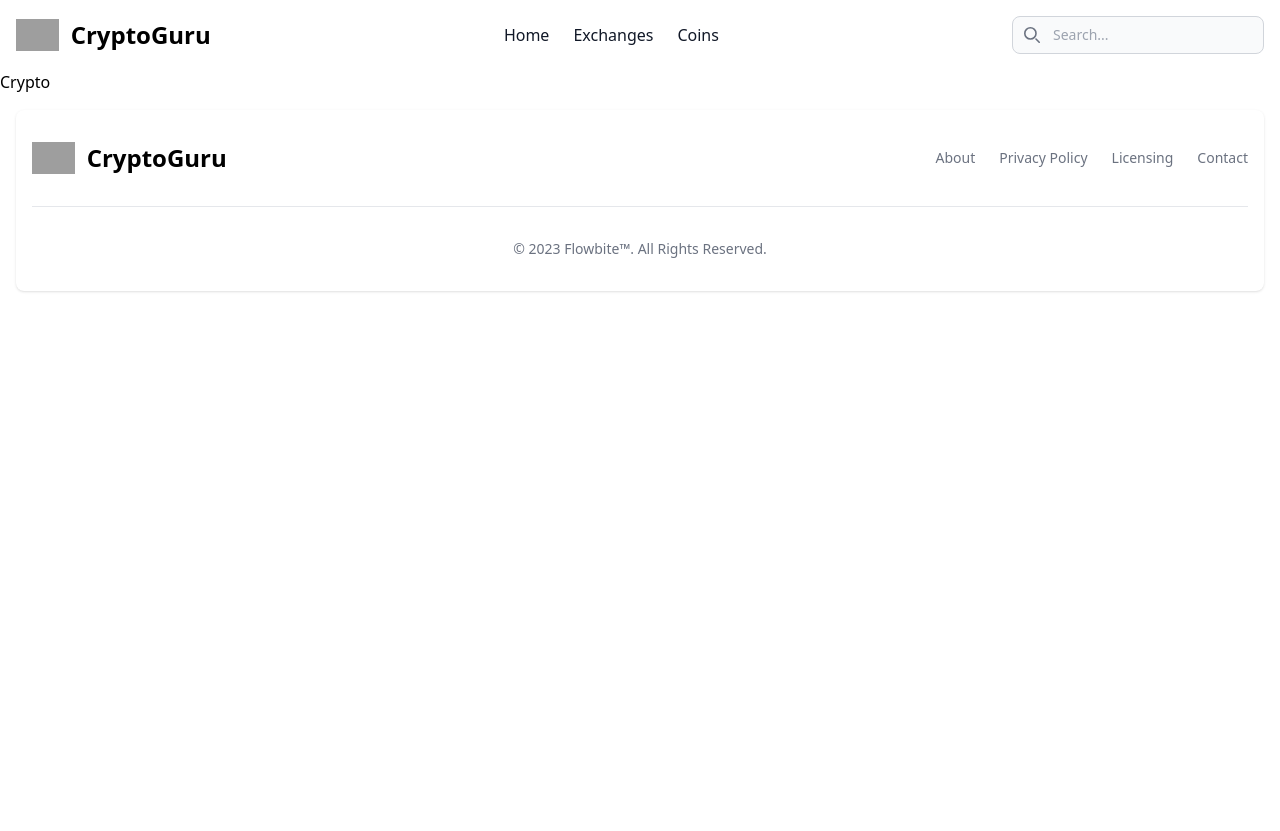
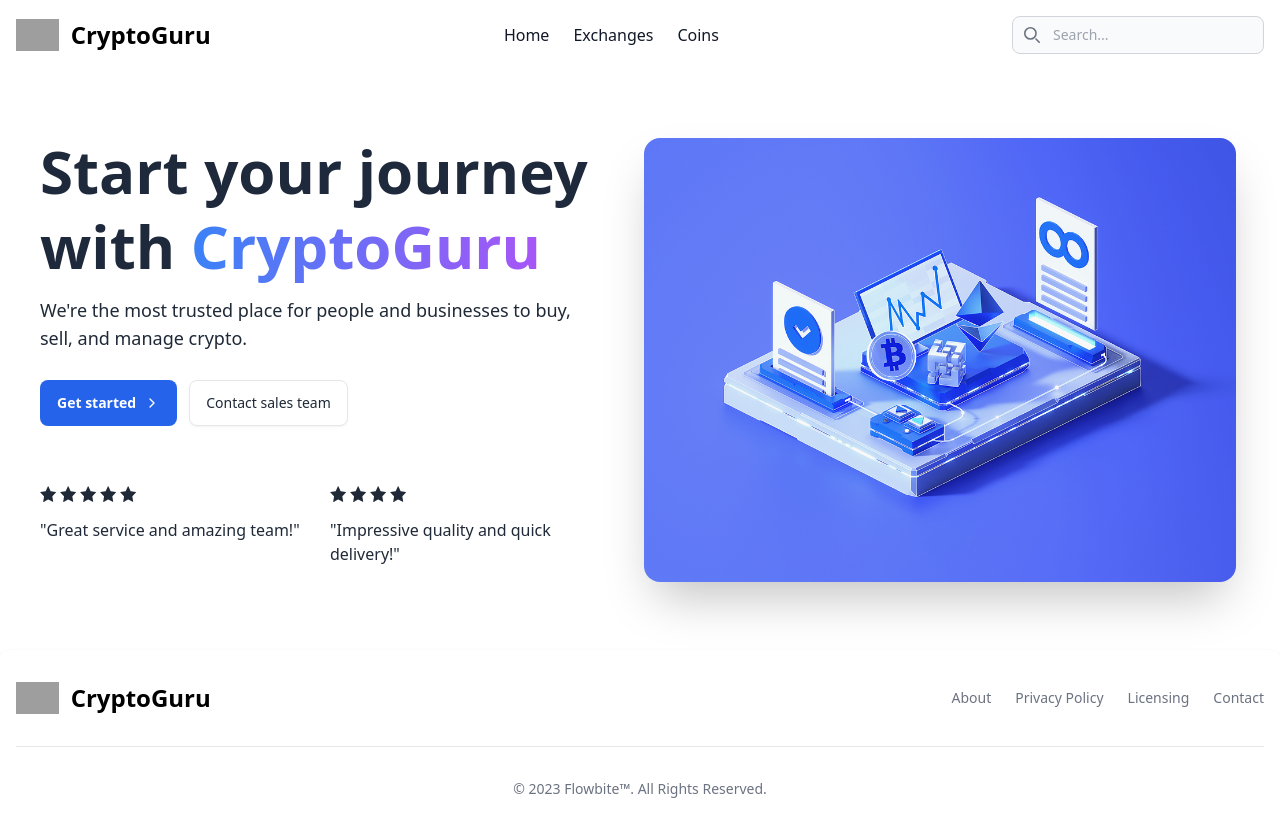
Before and after one commit to Rohitk131/Crypto-Guru, a React (Create React App) app: page / in a window 1280 px wide. Before the commit the page ends 800 px from the top, so only its background shows below. Built offline with nearby package versions, Linux system fonts and the light colour scheme; grey boxes are pictures that could not be loaded.

Commit message:
Added homepage

```diff
--- a/src/components/CoinCard.jsx
+++ b/src/components/CoinCard.jsx
@@ -3,15 +3,15 @@ import { Link } from "react-router-dom";
 
 const CoinCard = ({ id, name, img, symbol, price, currencySymbol = "₹" }) => (
   <Link to={`/coin/${id}`}>
-    <div className="w-52 shadow-lg p-8 flex flex-col items-center justify-center rounded-2xl transition-all duration-300 m-4 transform hover:scale-110">
+    <div className="w-52 shadow-xl hover:shadow-2xl p-8 flex flex-col items-center justify-center rounded-2xl transition-all duration-300 m-4 transform hover:scale-110">
       <img
         src={img}
         className="w-14 h-14 object-contain"
         alt={"Exchange"}
       />
-      <h2 className="text-md truncate font-semibold">{symbol}</h2>
+      <h2 className="text-md truncate font-normal">{symbol}</h2>
       <p className="text-center truncate font-semibold text-lg">{name}</p>
-      <p className="truncate">{price ? `${currencySymbol}${price}` : "NA"}</p>
+      <p className="truncate font-bold text-green-500">{price ? `${currencySymbol}${price}` : "NA"}</p>
     </div>
   </Link>
 );
--- a/src/components/Footer.jsx
+++ b/src/components/Footer.jsx
@@ -2,8 +2,8 @@ import React from 'react';
 
 const Footer = () => {
   return (
-    <footer className="bg-white rounded-lg shadow dark:bg-gray-900 m-4">
-      <div className="w-full max-w-screen-xl mx-auto p-4 md:py-8">
+    <footer className="bg-white rounded-t-lg shadow dark:bg-gray-900 ">
+      <div className="w-full max-w-screen-xl mx-auto p-4 md:py-8 mt-16">
         <div className="sm:flex sm:items-center sm:justify-between">
           <a href="https://flowbite.com/" className="flex items-center mb-4 sm:mb-0 space-x-3 rtl:space-x-reverse">
             <img src="https://flowbite.com/docs/images/logo.svg" className="h-8" alt="Flowbite Logo" />
--- a/src/components/Header.jsx
+++ b/src/components/Header.jsx
@@ -3,7 +3,7 @@ import { Link } from 'react-router-dom';
 
 const Header = () => {
   return (
-    <nav className="bg-white border-gray-200 dark:bg-gray-900">
+    <nav className="bg-white border-gray-200 dark:bg-gray-900 rounded-b-lg">
       <div className="max-w-screen-xl flex flex-wrap items-center justify-between mx-auto p-4">
         <Link to="https://flowbite.com/" className="flex items-center space-x-3 rtl:space-x-reverse">
           <img src="https://flowbite.com/docs/images/logo.svg" className="h-8" alt="Flowbite Logo" />
--- a/src/components/Home.jsx
+++ b/src/components/Home.jsx
@@ -1,13 +1,124 @@
+import React from "react";
 
-import React from "react";
-const Home = () => {
-  return(
+const HeroSection = () => {
+  return (
+    <div className="max-w-[85rem] mx-auto px-4 sm:px-4 mt-16 lg:px-10">
+      <div className="grid md:grid-cols-2 gap-4 md:gap-8 xl:gap-20 md:items-center">
+        <div>
+          <h1 className="block text-3xl font-bold text-slate-800 sm:text-4xl lg:text-6xl lg:leading-tight ">
+            Start your journey with{" "}
+            <span className="text-blue-600 bg-clip-text text-transparent bg-gradient-to-r from-blue-500 to-purple-500">
+              CryptoGuru
+            </span>
+          </h1>
+          <p className="mt-3 text-lg text-gray-800 dark:text-gray-400">
+            We're the most trusted place for people and businesses to buy, sell,
+            and manage crypto.
+          </p>
 
-      <>
-      <h1>Crypto</h1>
-      </>
+          {/* Buttons */}
+          <div className="mt-7 grid gap-3 w-full sm:inline-flex">
+            <a
+              href="#"
+              className="py-3 px-4 inline-flex justify-center items-center gap-x-2 text-sm font-semibold rounded-lg border border-transparent bg-blue-600 text-white hover:bg-blue-700 disabled:opacity-50 disabled:pointer-events-none dark:focus:outline-none dark:focus:ring-1 dark:focus:ring-gray-600"
+            >
+              Get started
+              <svg
+                className="flex-shrink-0 w-4 h-4"
+                xmlns="http://www.w3.org/2000/svg"
+                width="24"
+                height="24"
+                viewBox="0 0 24 24"
+                fill="none"
+                stroke="currentColor"
+                strokeWidth="2"
+                strokeLinecap="round"
+                strokeLinejoin="round"
+              >
+                <path d="m9 18 6-6-6-6" />
+              </svg>
+            </a>
+            <a
+              href="#"
+              className="py-3 px-4 inline-flex justify-center items-center gap-x-2 text-sm font-medium rounded-lg border border-gray-200 bg-white text-gray-800 shadow-sm hover:bg-gray-50 disabled:opacity-50 disabled:pointer-events-none dark:bg-slate-900 dark:border-gray-700 dark:text-white dark:hover:bg-gray-800 dark:focus:outline-none dark:focus:ring-1 dark:focus:ring-gray-600"
+            >
+              Contact sales team
+            </a>
+          </div>
+          {/* End Buttons */}
 
+          {/* Review */}
+          <div className="mt-6 lg:mt-10 grid grid-cols-2 gap-x-5">
+            {/* Review */}
+            <div className="py-5">
+              <div className="flex space-x-1">
+                {[1, 2, 3, 4, 5].map((index) => (
+                  <svg
+                    key={index}
+                    className="h-4 w-4 text-gray-800 dark:text-gray-200"
+                    width="51"
+                    height="51"
+                    viewBox="0 0 51 51"
+                    fill="none"
+                    xmlns="http://www.w3.org/2000/svg"
+                  >
+                    <path
+                      d="M27.0352 1.6307L33.9181 16.3633C34.2173 16.6768 34.5166 16.9903 34.8158 16.9903L50.0779 19.1845C50.9757 19.1845 51.275 20.4383 50.6764 21.0652L39.604 32.3498C39.3047 32.6632 39.3047 32.9767 39.3047 33.2901L41.998 49.2766C42.2973 50.217 41.1002 50.8439 40.5017 50.5304L26.4367 43.3208C26.1375 43.3208 25.8382 43.3208 25.539 43.3208L11.7732 50.8439C10.8754 51.1573 9.97763 50.5304 10.2769 49.59L12.9702 33.6036C12.9702 33.2901 12.9702 32.9767 12.671 32.6632L1.29923 21.0652C0.700724 20.4383 0.999978 19.1845 1.89776 19.1845L17.1598 16.9903C17.459 16.9903 17.7583 16.9903 18.0575 16.9903L24.9404 1.6307C25.539 0.69031 26.4367 0.69031 27.0352 1.6307Z"
+                      fill="currentColor"
+                    />
+                  </svg>
+                ))}
+              </div>
+              <p className="mt-4 text-gray-800 dark:text-gray-200">
+                "Great service and amazing team!"
+              </p>
+            </div>
+            {/* End Review */}
+
+            {/* Review */}
+            <div className="py-5">
+              <div className="flex space-x-1">
+                {[1, 2, 3, 4].map((index) => (
+                  <svg
+                    key={index}
+                    className="h-4 w-4 text-gray-800 dark:text-gray-200"
+                    width="51"
+                    height="51"
+                    viewBox="0 0 51 51"
+                    fill="none"
+                    xmlns="http://www.w3.org/2000/svg"
+                  >
+                    <path
+                      d="M27.0352 1.6307L33.9181 16.3633C34.2173 16.6768 34.5166 16.9903 34.8158 16.9903L50.0779 19.1845C50.9757 19.1845 51.275 20.4383 50.6764 21.0652L39.604 32.3498C39.3047 32.6632 39.3047 32.9767 39.3047 33.2901L41.998 49.2766C42.2973 50.217 41.1002 50.8439 40.5017 50.5304L26.4367 43.3208C26.1375 43.3208 25.8382 43.3208 25.539 43.3208L11.7732 50.8439C10.8754 51.1573 9.97763 50.5304 10.2769 49.59L12.9702 33.6036C12.9702 33.2901 12.9702 32.9767 12.671 32.6632L1.29923 21.0652C0.700724 20.4383 0.999978 19.1845 1.89776 19.1845L17.1598 16.9903C17.459 16.9903 17.7583 16.9903 18.0575 16.9903L24.9404 1.6307C25.539 0.69031 26.4367 0.69031 27.0352 1.6307Z"
+                      fill="currentColor"
+                    />
+                  </svg>
+                ))}
+              </div>
+              <p className="mt-4 text-gray-800 dark:text-gray-200">
+                "Impressive quality and quick delivery!"
+              </p>
+            </div>
+            {/* End Review */}
+          </div>
+          {/* End Review */}
+        </div>
+        <div className="mt-10 -mx-4 sm:mt-0 relative">
+          <img
+            className="mx-auto shadow-2xl rounded-2xl object-cover"
+            style={{
+              width: "calc(100% + 40px)",
+              height: "calc(100% + 20px)",
+              margin: "-20px",
+            }}
+            src="./heroSection.png"
+            alt="Product illustration"
+          />
+        </div>
+      </div>
+      {/* End Grid */}
+    </div>
   );
 };
 
-export default Home;
+export default HeroSection;
```
Also changed, not shown: public/heroSection.png (added).
